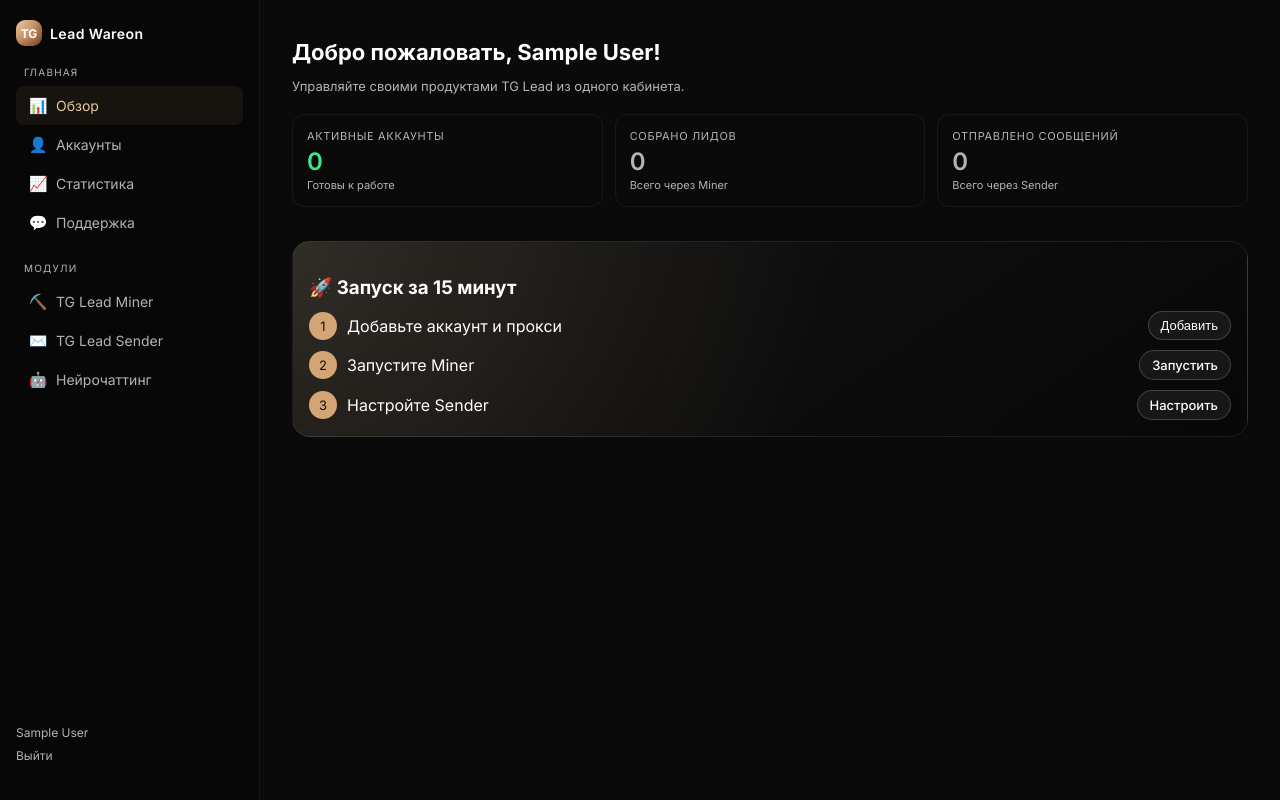
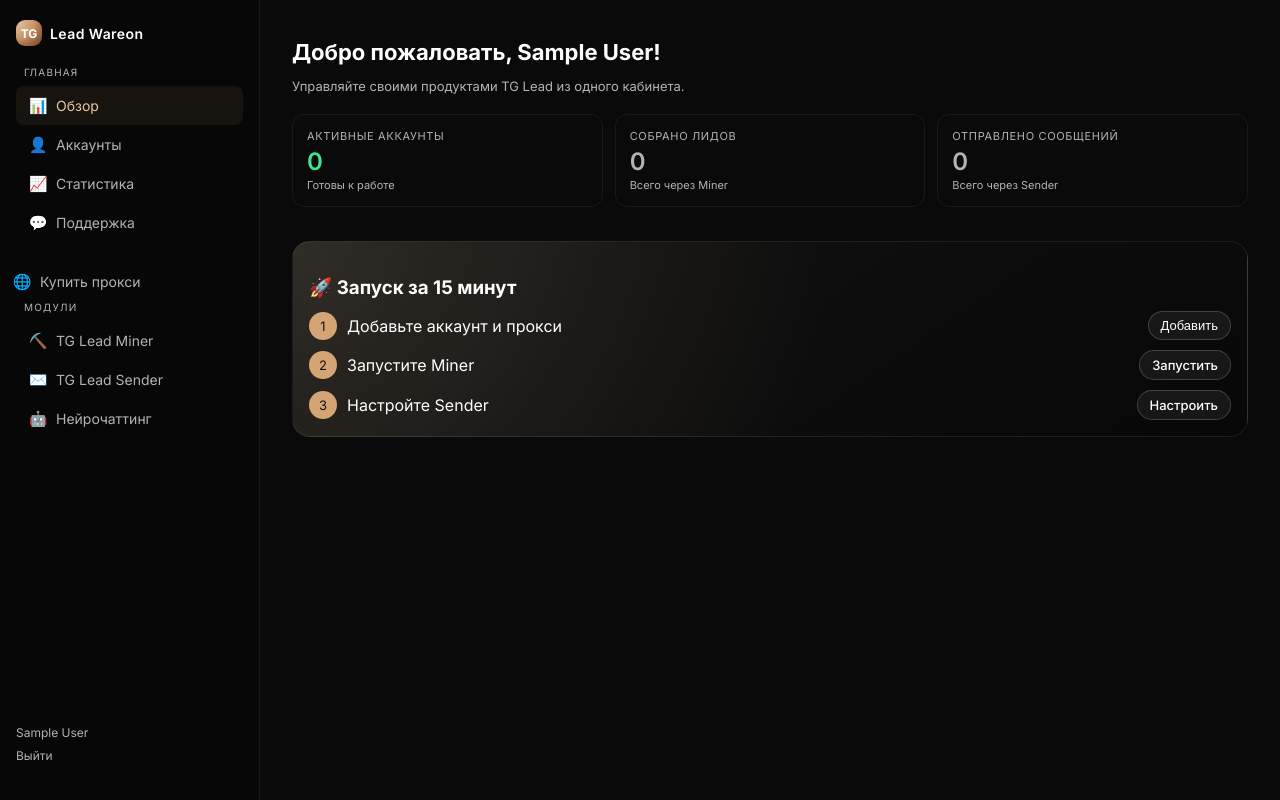
Before and after one commit to dzalil206-commits/lead-ecosystem, a Flask app: page /dashboard in a window 1280 px wide. Run offline with Flask 3, Linux system fonts and the light colour scheme; the visitor is signed in with stand-in values (Sample User, id 1); data comes from the database, SQL or seed files in the repository; data that the repository does not hold is empty.

Commit message:
Update dashboard.html

```diff
--- a/templates/dashboard.html
+++ b/templates/dashboard.html
@@ -81,7 +81,9 @@
                 <span class="icon">💬</span> Поддержка
             </a>
         </div>
-
+      <a class="sidebar-link" href="{{ url_for('buy_proxy') }}">
+    <span class="icon">🌐</span> Купить прокси
+</a>
         <div class="sidebar-section">
             <div class="sidebar-section-title">Модули</div>
             <a class="sidebar-link" data-section="miner-module">
```
